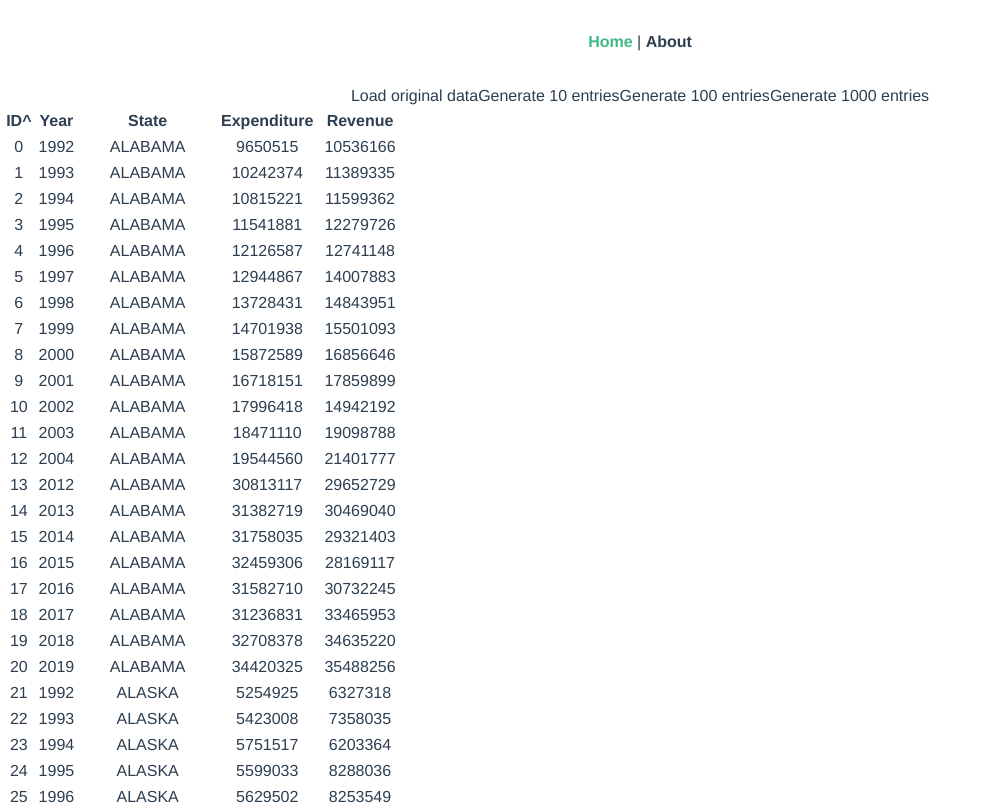
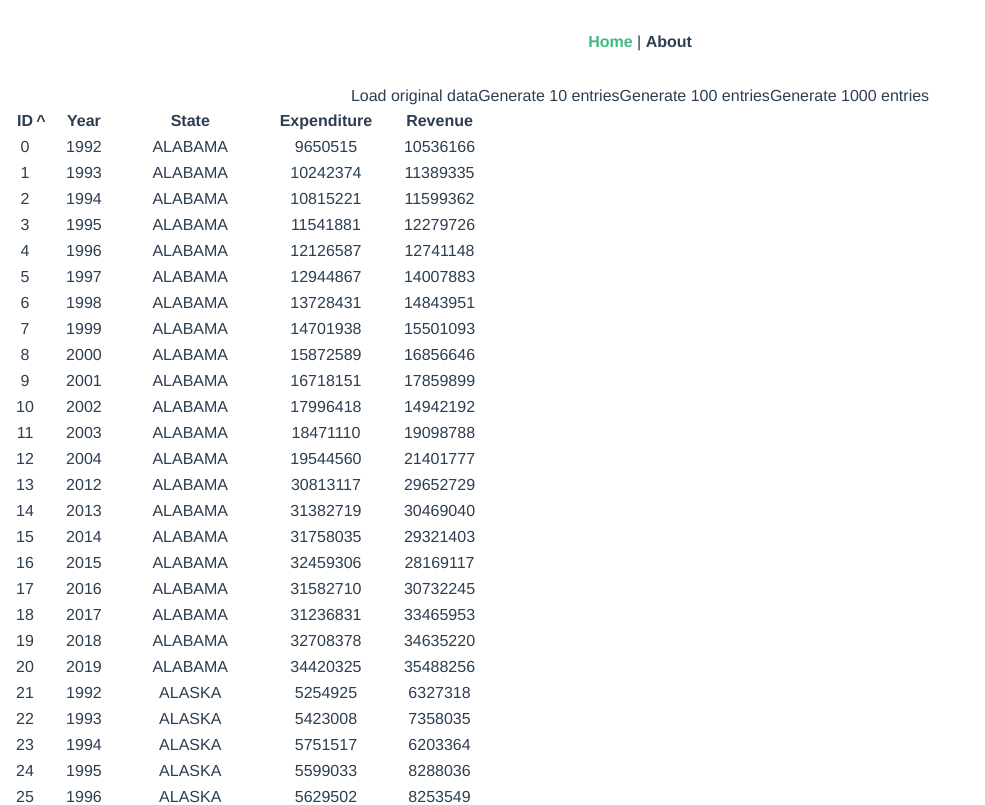
Before and after one commit to Exanite/DsaProject, a Vue app: page / in a window 1280 px wide. Shown: the top 805 px of the page, without its empty margins (0-985 px from the left). Built offline with nearby package versions, Linux system fonts and the light colour scheme.

Commit message:
Sort direction arrow does not affect label position now

```diff
--- a/src/components/FinanceDataTable.vue
+++ b/src/components/FinanceDataTable.vue
@@ -14,8 +14,11 @@
         v-on:click="onColumnSortClicked(index)"
       >
         <div class="flex flex-row justify-center">
+          <div class="w-[1em]"/>
           <div>{{ column.name }}</div>
-          <div v-if="sortedColumn.index === index" :class="{ 'rotate-180': sortedColumn.descending }">^</div>
+          <div :class="[{ 'rotate-180': sortedColumn.descending }, 'w-[1em]']">
+            <div v-if="sortedColumn.index === index">^</div>
+          </div>
         </div>
       </th>
     </tr>
```
